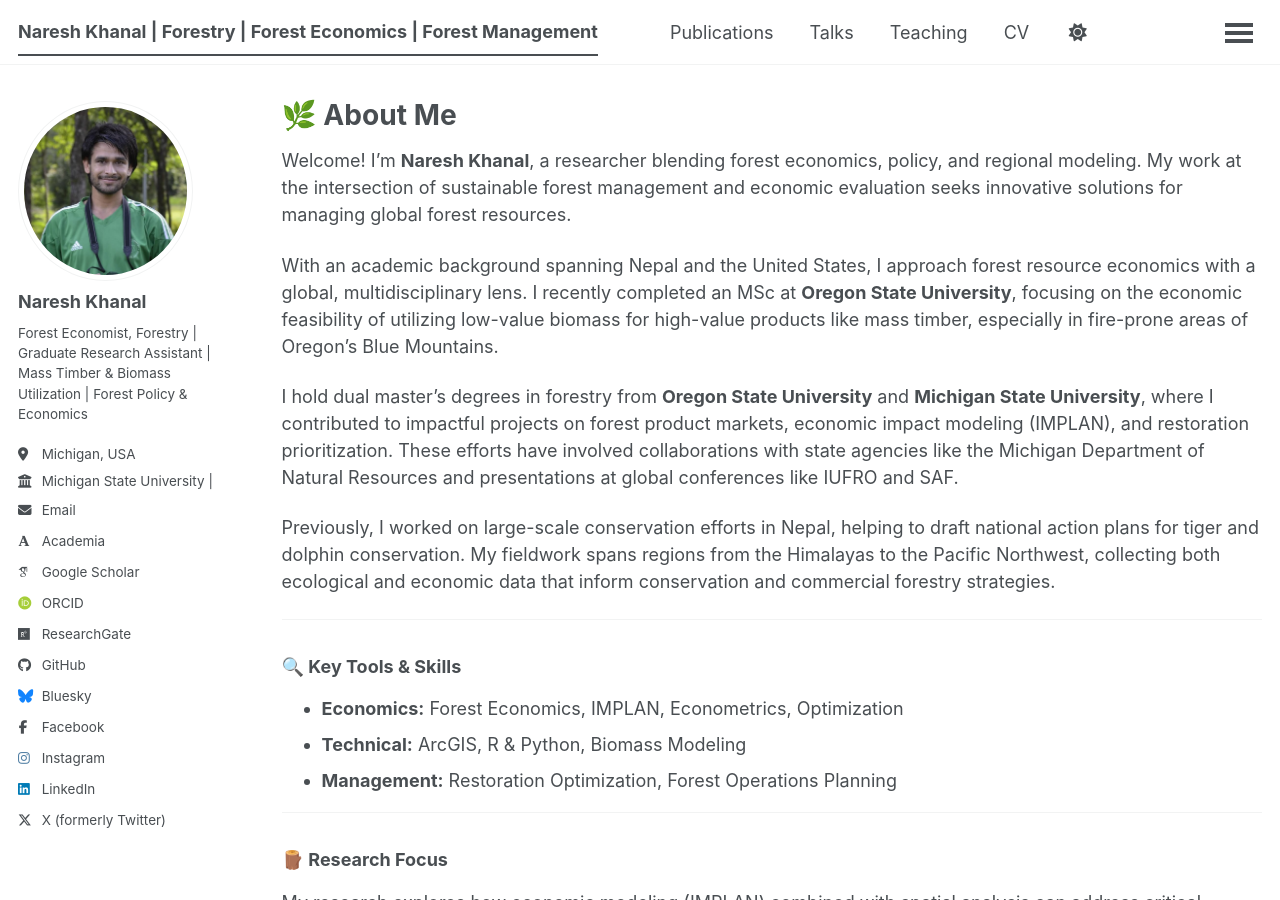
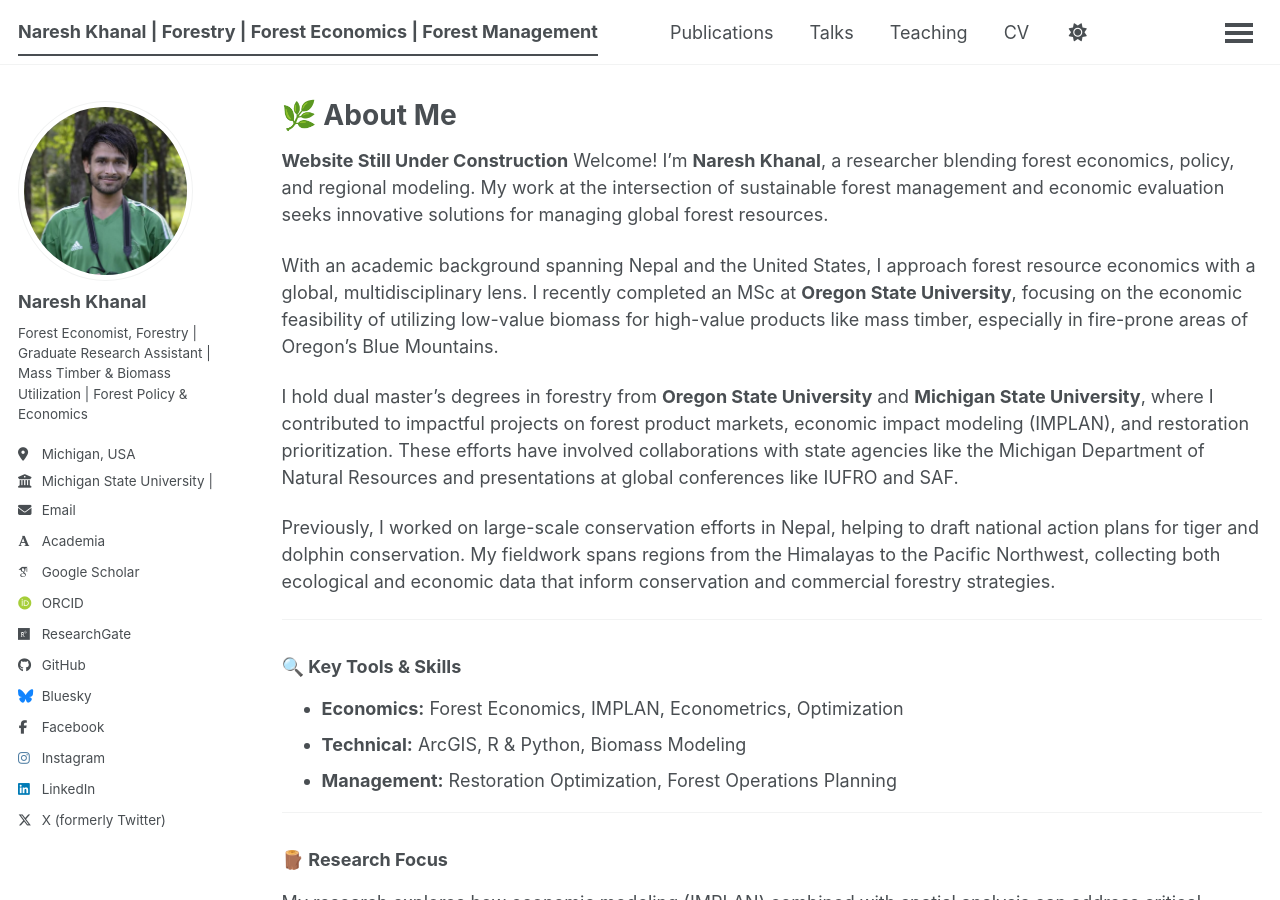
Before and after one commit to Nishani53/Nishani53.github.io, a Jekyll site: the page built from _pages/about.md, in a window 1280 px wide and 900 px high. Built offline with Jekyll 4.4.1, drawn with Linux system fonts in a browser that asks for light colours; some web fonts are replaced; a script bundle is joined from its source files by our own code; library files that are not in the unit come from our copies.

Commit message:
Update about.md

```diff
--- a/_pages/about.md
+++ b/_pages/about.md
@@ -7,6 +7,7 @@ author_profile: true
 
 {% include base_path %}
 
+**Website Still Under Construction**
 Welcome! I’m **Naresh Khanal**, a researcher blending forest economics, policy, and regional modeling. My work at the intersection of sustainable forest management and economic evaluation seeks innovative solutions for managing global forest resources.
 
 With an academic background spanning Nepal and the United States, I approach forest resource economics with a global, multidisciplinary lens. I recently completed an MSc at **Oregon State University**, focusing on the economic feasibility of utilizing low-value biomass for high-value products like mass timber, especially in fire-prone areas of Oregon’s Blue Mountains.
```
